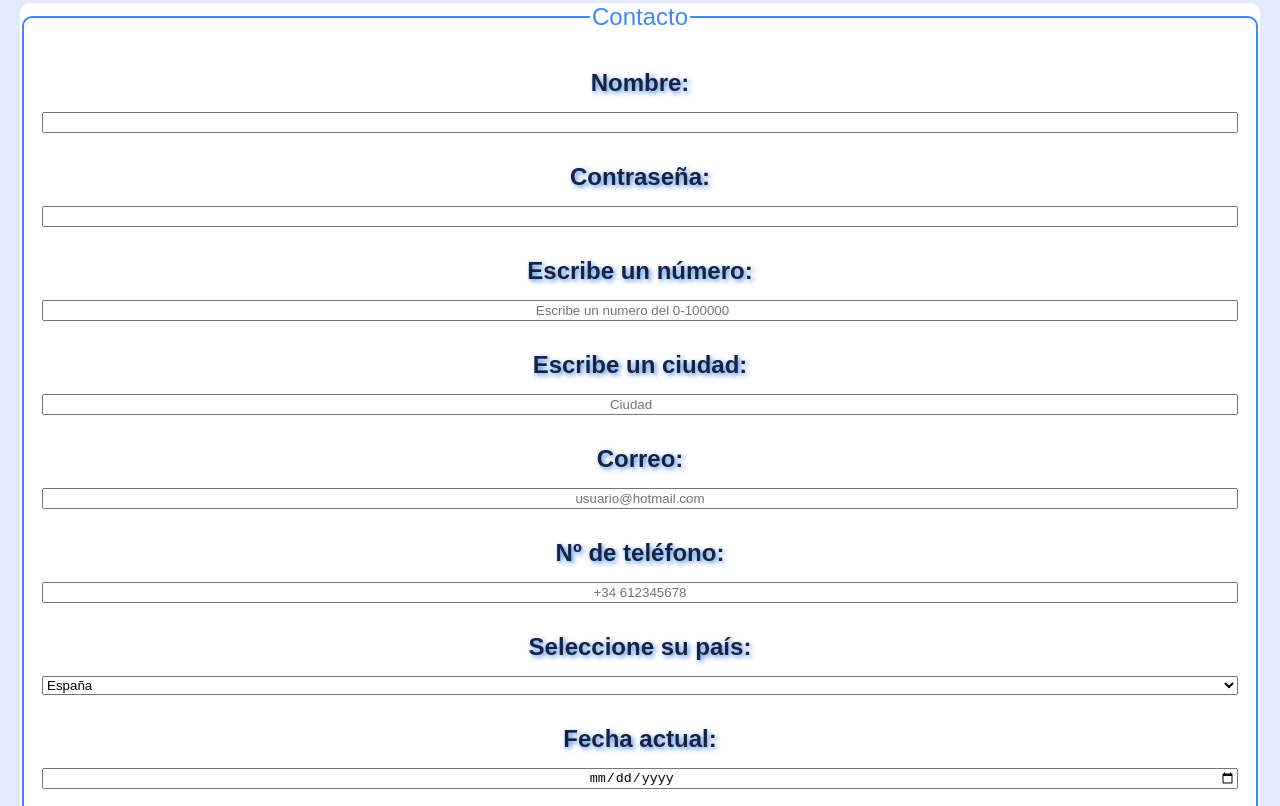
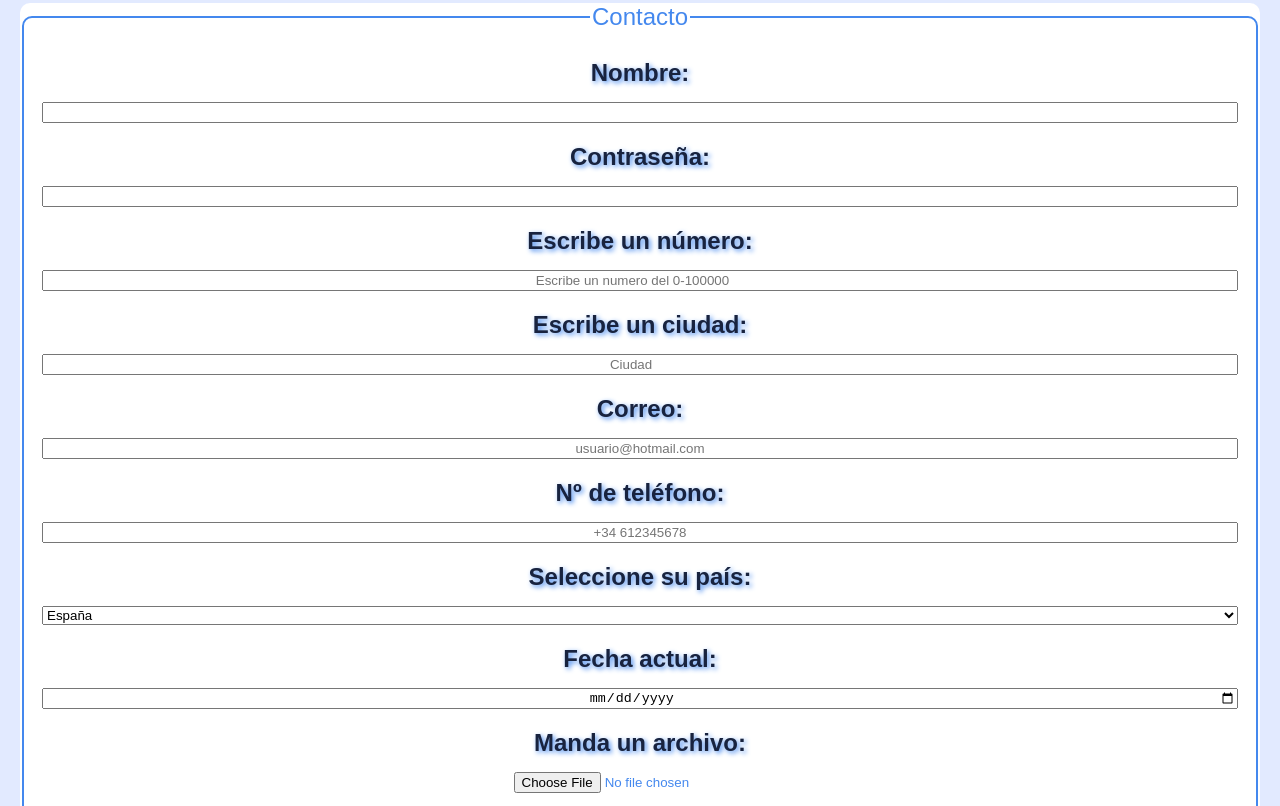
Before and after one commit to AlvaroAcujim/portfolioEvolve, a plain HTML site: page index.html in a window 1280 px wide. Shown: the part 1610-2416 px from the top of the page. Drawn offline with nearby package versions, Linux system fonts and the light colour scheme.

Commit message:
Fix: corregimos un error en la clase de html y css para poder centrar el input file

```diff
--- a/index.html
+++ b/index.html
@@ -220,7 +220,7 @@
                         <label name="file">
                           Manda un archivo:
                         </label>
-                        <input type="file" name="file" />
+                        <input type="file" name="file" class="form__data-item--file" />
                       </div>
                       <div class="form__data-item checkbox">
                         <label name="checkbox">
--- a/style.css
+++ b/style.css
@@ -293,7 +293,6 @@ h1 {
   margin: 20px 0px 20px 0px;
 }
 .form__data-item label{
-  padding-top: 10px;
   padding-bottom: 15px;
   color: #18233f;
   font-weight: 600;
@@ -302,6 +301,9 @@ h1 {
 }
 .form__data-item input{
   text-align: center;
+}
+.form__data-item--file{
+  margin: auto;
 }
 
 .form__contact{
@@ -314,9 +316,6 @@ h1 {
 
 }
 
-.phone{
-  margin-bottom: 20px;
-}
 .form__data-item--submit{
   padding: 15px 30px;
   background-color: #4488ee;
```
